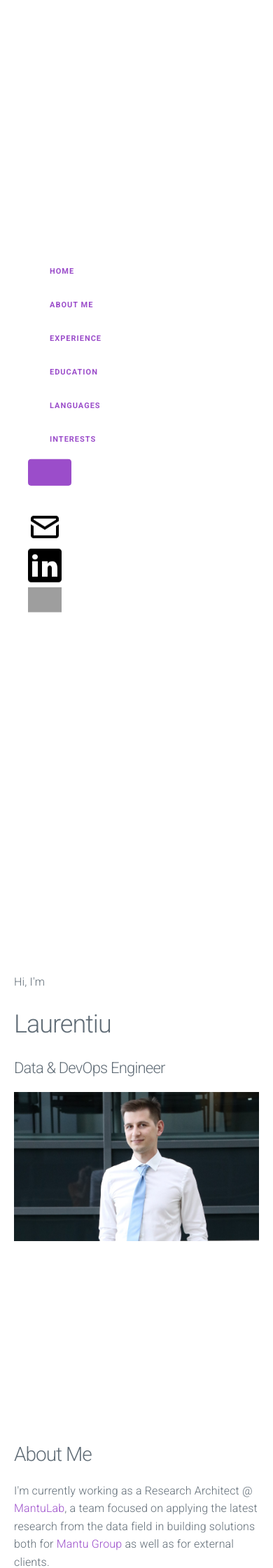
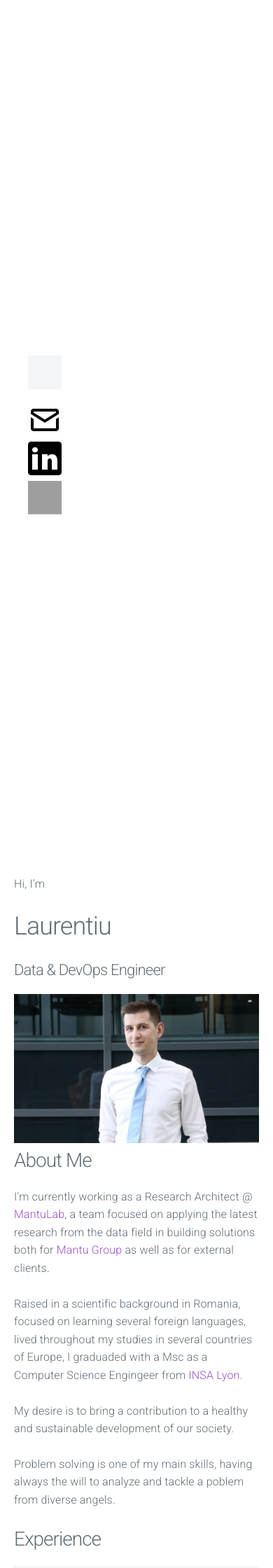
Before and after one commit to lcapatina/personal-website, a Jekyll site: the page built from index.html, in a window 390 px wide. Shown: the top 2240 px of the page at 70% size. Built offline with Jekyll 4.4.1, drawn with Linux system fonts in a browser that asks for light colours; nearby versions of some CDN libraries; some of the changed text lies outside the part shown; grey boxes are pictures that could not be loaded.

Commit message:
stable computer version

```diff
--- a/_includes/navigation.html
+++ b/_includes/navigation.html
@@ -1,5 +1,6 @@
 <div class="container" id="nav-bar-container">
-  <div class="navbar">
+  <div class="row">
+    <div class="navbar column">
       <ul id="cv-menu">
         {% for item in site.data.navigation %}
           <div class="row">
@@ -7,9 +8,10 @@
           </div>
         {% endfor %}
           <div class="row">
-          <button class="icon"><i class="fa fa-bars"></i></button>
+            <button class="buton button-clear icon" onclick="addResponsiveClass()"><img src="{{site.baseurl}}/assets/img/menu.png"/></button>
           </div>
       </ul>
+    </div>
   </div>
   <div class="row" id="contact-section">
     <div class="column">
--- a/_sass/main.scss
+++ b/_sass/main.scss
@@ -2,30 +2,6 @@
     display: none;
 }
 
-@media (max-width: 40.0rem) {
-   /* .navbar ul {
-        display: none;
-    }*/
-
-    #cv-menu div button:not(:first-child) {display: none;}
-    #cv-menu div button.icon {
-    float: right;
-    display: block;
-  }
-    .navbar.responsive {position: relative;}
-    .navbar.responsive .icon {
-      position: absolute;
-      right: 0;
-      top: 0;
-    }
-    .navbar.responsive a {
-      float: none;
-      display: block;
-      text-align: left;
-    }
-}
-
-@media (min-width: 40.0rem) {
 .navbar {
     margin-bottom: 10px;
 }
@@ -51,6 +27,18 @@
     text-decoration: none;
 }
 
+.section {
+    padding: 40% 0;
+}
+
+.education-section {
+    padding: 20% 0;
+}
+
+.languages-section {
+    padding: 30% 0;
+}
+
 #contact-section {
     margin-top: 20%;
 }
@@ -66,6 +54,46 @@
     width: 300px;
     height: 100px;
 }
+
+#nav-bar-container {
+    position: absolute;
+    top: 50%;
+    -ms-transform: translateY(-50%);
+    transform: translateY(-50%);
+}
+
+@media (max-width: 40.0rem) {
+
+  /*  #nav-bar-column {
+
+    }*/
+
+    .section {
+        padding: 0;
+    }
+
+    #cv-menu div button {display: none;}
+    #cv-menu div button.icon {
+    float: right;
+    display: block;
+  }
+    #cv-menu.responsive {position: relative;}
+    #cv-menu.responsive div .icon {
+      position: absolute;
+      right: 0;
+      top: 0;
+    }
+    #cv-menu.responsive div button {
+      float: none;
+      display: block;
+      text-align: left;
+    }
+}
+
+@media (min-width: 40.0rem) {
+
+
+
 }
 
 #nav-bar-column {
@@ -75,13 +103,6 @@
 
 #fullpage {
     height: 100vh;
-}
-
-#nav-bar-container {
-    position: absolute;
-    top: 50%;
-    -ms-transform: translateY(-50%);
-    transform: translateY(-50%);
 }
 
 #cv-container {
@@ -100,18 +121,6 @@
     color: #606c76;
 }
 
-.section {
-    padding: 40% 0;
-}
-
-.education-section {
-    padding: 20% 0;
-}
-
-.languages-section {
-    padding: 30% 0;
-}
-
 .education-card {
     background-color: #f4f5f6;
     color: #655d5d;
--- a/assets/js/main.js
+++ b/assets/js/main.js
@@ -5,3 +5,12 @@
     document.getElementById(sectionId).scrollIntoView();
   }
 });
+
+function addResponsiveClass() {
+  var x = document.getElementById("cv-menu");
+  if (x.className === "") {
+    x.className += " responsive";
+  } else {
+    x.className = "";
+  }
+}
--- a/index.html
+++ b/index.html
@@ -47,9 +47,11 @@
         <div class="row footer-section">
             <div class="column footer-section">
                 <p>
-                    <a target="_blank" href="https://icones8.fr/icons/set/linkedin">LinkedIn </a>
-                    <a target="_blank" href="https://icones8.fr/icons/set/important-mail">Mail </a>
-                    <a target="_blank" href="https://icones8.fr/icons/set/github">GitHub </a> icons by <a target="_blank" href="https://icones8.fr">Icons8</a>
+                    <a target="_blank" href="https://icones8.fr/icons/set/linkedin">LinkedIn</a>
+                    <a target="_blank" href="https://icones8.fr/icons/set/important-mail">Mail</a>
+                    <a target="_blank" href="https://icones8.fr/icons/set/github">GitHub</a>
+                    <a target="_blank" href="https://icones8.fr/icons/set/menu">Menu</a>
+                    icons by <a target="_blank" href="https://icones8.fr">Icons8</a>
                 </p>
             </div>
         </div>
```
Also changed, not shown: assets/img/menu.png (added). Lines whose indentation alone changed are shown as unchanged.
